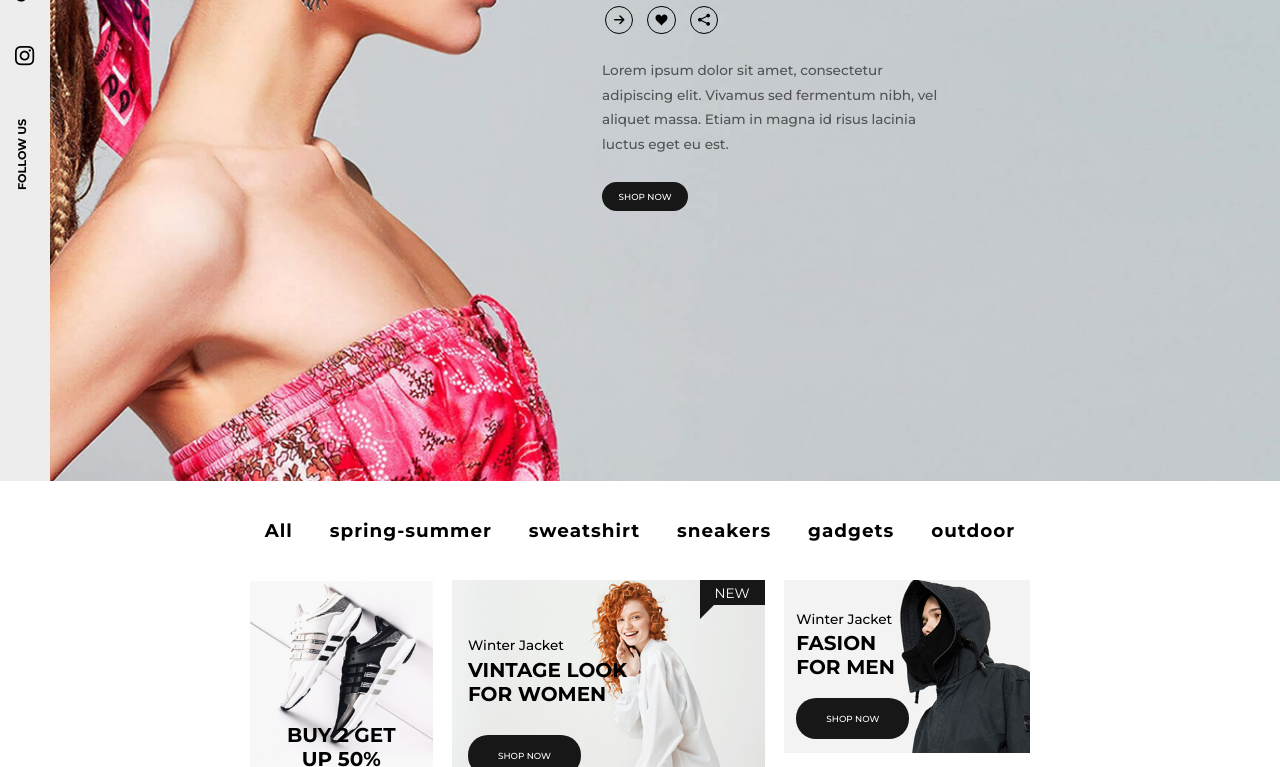
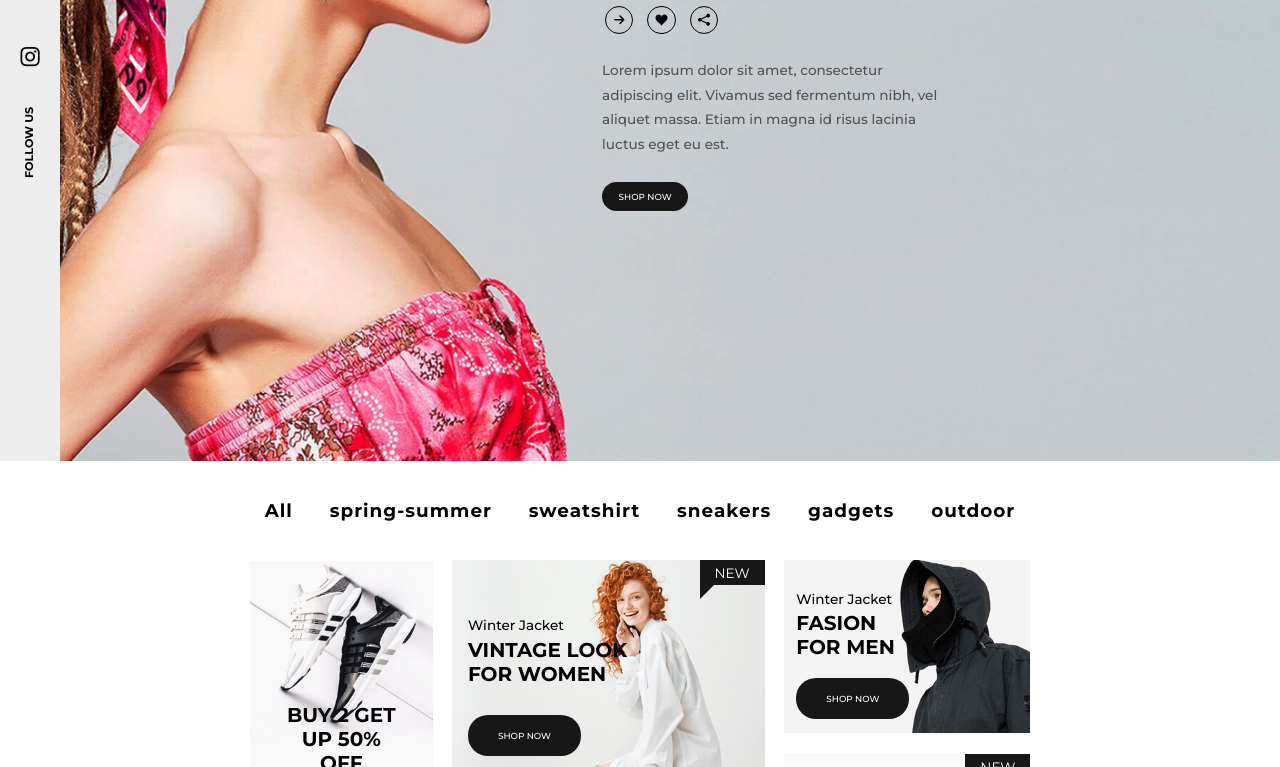
Before and after one commit to formalinfigs/css-assignments, a website: page index.html in a window 1280 px wide. Shown: the part 544-1311 px from the top of the page. Drawn offline with Linux system fonts and the light colour scheme; files whose address does not match are found by name.

Commit message:
Modify social networks item alignment

```diff
--- a/styles/banner.css
+++ b/styles/banner.css
@@ -1,10 +1,11 @@
 .main__social-networks {
     display: flex;
 
-    width: 50px;
+    width: 60px;
 
     background-color: #ededed;
 
+    align-items: center;
     flex-flow: column nowrap;
     justify-content: center;
 }
@@ -12,7 +13,7 @@
 .main__social-networks-item {
     display: block;
 
-    padding: 20px 0 20px 15px;
+    margin-bottom: 50px;
 
     cursor: pointer;
 
@@ -22,8 +23,7 @@
 .main__social-networks-item-follow {
     display: inline-block;
 
-    height: 70px;
-    padding: 15px 35% 20px 0;
+    padding: 28px 0 20px 0;
 
     transform: rotate(-90deg) translateY(100%);
     transform-origin: bottom left;
@@ -31,6 +31,8 @@
     white-space: nowrap;
 
     font: bold 0.7em "Montserrat", sans-serif;
+
+    align-self: center;
 }
 
 .main__social-networks-item-follow-letter {
@@ -49,7 +51,7 @@
     display: flex;
 
     width: 100%;
-    padding: 210px 6% 270px 0;
+    padding: 210px 6% 250px 0;
 
     background: url("../images/01.jpg") no-repeat center center;
     background-size: cover;
```
